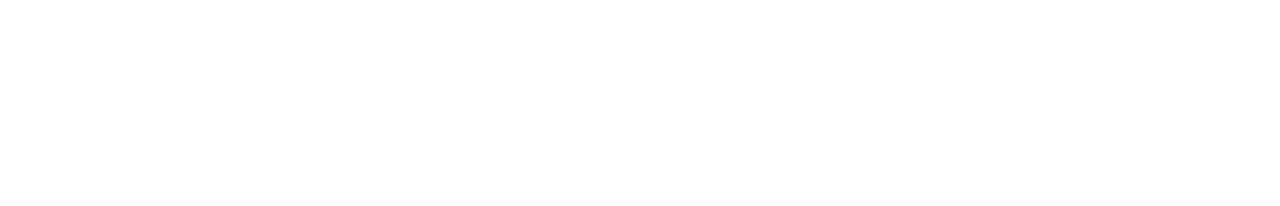
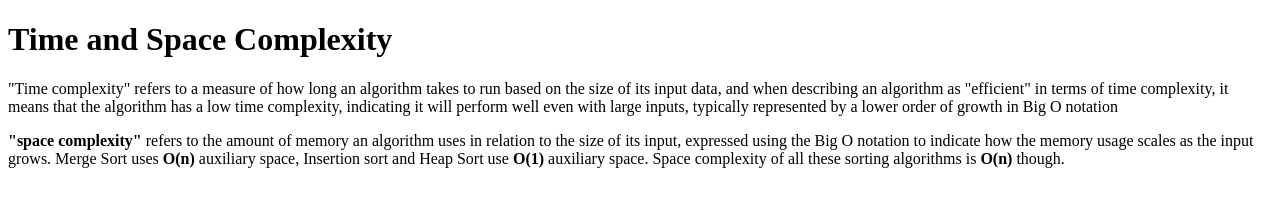
Before and after one commit to acciojob/time-and-space-complexity-CasteAwayy, a website: page main.html in a window 1280 px wide. Drawn offline with Linux system fonts and the light colour scheme.

Commit message:
created a submission

```diff
--- a/main.html
+++ b/main.html
@@ -8,7 +8,10 @@
 
 <body>
 	<!-- the entire body must be written by student -->
-    <script type="text/javascript" src="./script.js">
+	<h1>Time and Space Complexity</h1>
+	<p>"Time complexity" refers to a measure of how long an algorithm takes to run based on the size of its input data, and when describing an algorithm as "efficient" in terms of time complexity, it means that the algorithm has a low time complexity, indicating it will perform well even with large inputs, typically represented by a lower order of growth in Big O notation</p>
+    <p><b>"space complexity"</b> refers to the amount of memory an algorithm uses in relation to the size of its input, expressed using the Big O notation to indicate how the memory usage scales as the input grows. Merge Sort uses <b>O(n)</b> auxiliary space, Insertion sort and Heap Sort use <b>O(1)</b> auxiliary space. Space complexity of all these sorting algorithms is <b>O(n)</b> though.</p>
+	<script type="text/javascript" src="./script.js">
 </script>
 
 </body>
```
